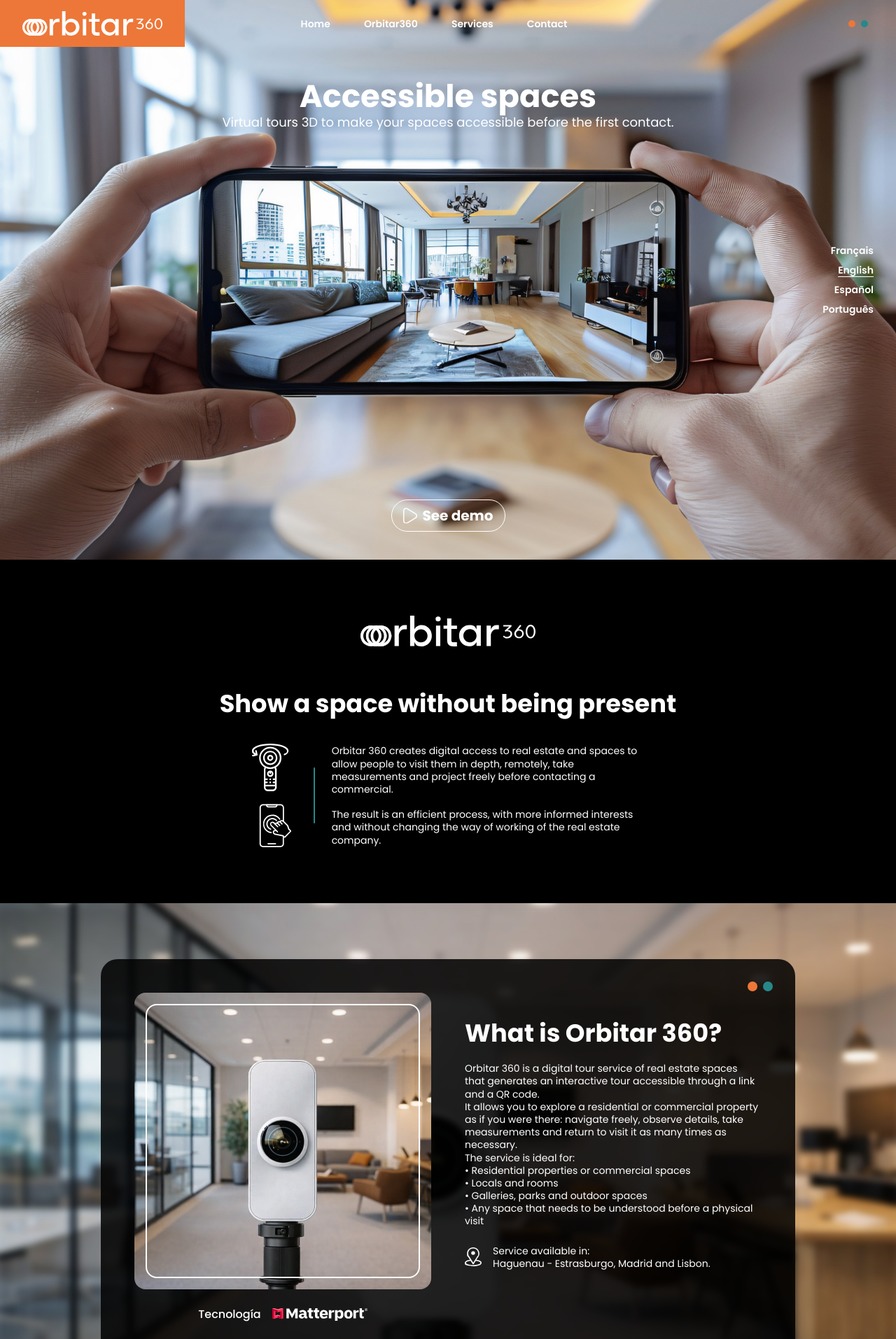
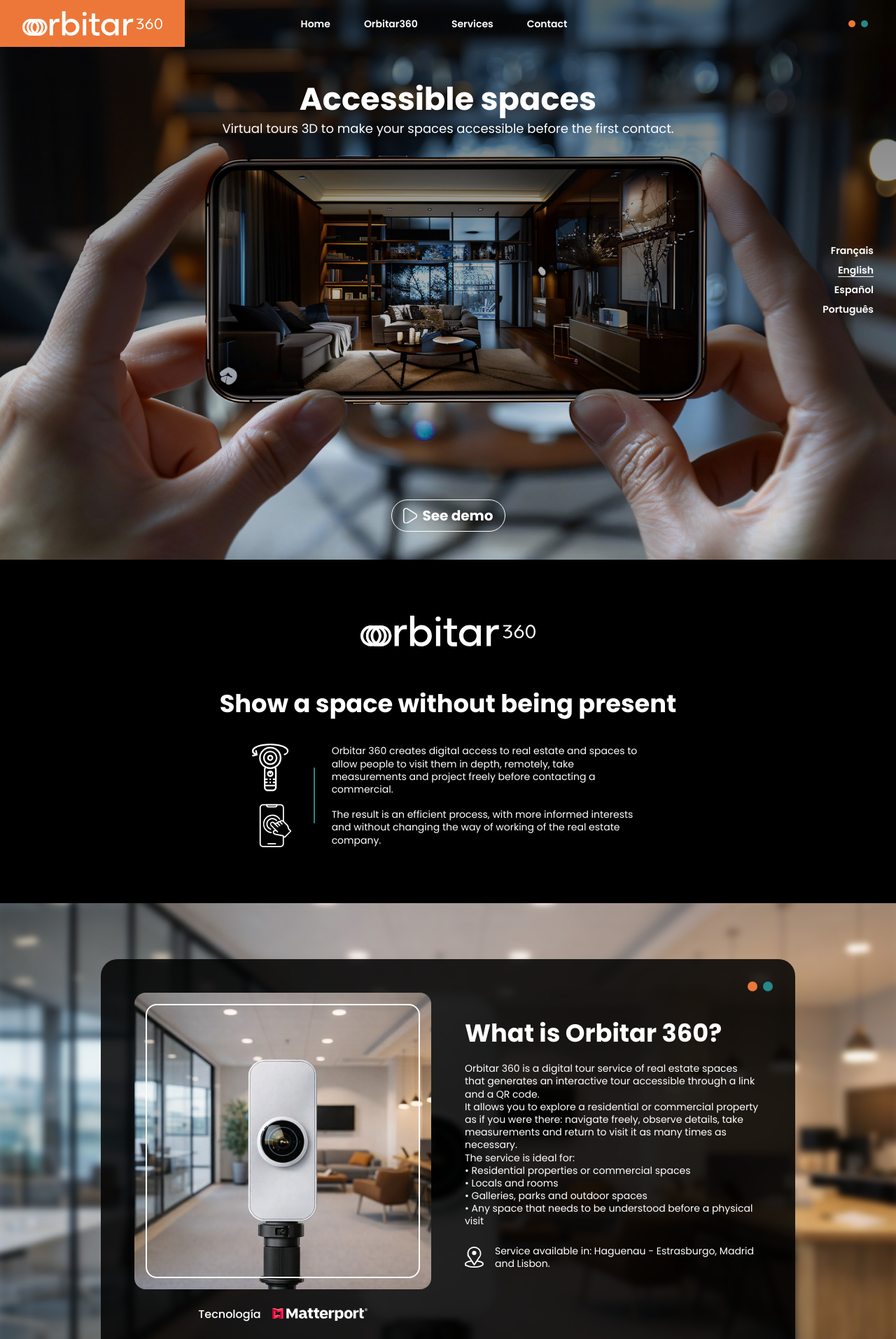
Before and after one commit to marianoariassoy/orbitar360, a Next.js app: page / in a window 1280 px wide. Shown: the top 1914 px of the page at 70% size. Built offline with nearby package versions, Linux system fonts and the light colour scheme.

Commit message:
first commit

```diff
--- a/app/globals.css
+++ b/app/globals.css
@@ -26,7 +26,7 @@ p {
 
 .text-4xl {
   font-size: 2.8rem;
-  line-height: 0.8;
+  line-height: 1;
 }
 
 .text-3xl {
@@ -40,7 +40,7 @@ p {
 
 @media (max-width: 640px) {
   .text-4xl {
-    font-size: 2.5rem;
+    font-size: 2.3rem;
   }
   .text-3xl {
     font-size: 1.5rem;
--- a/components/Hero.tsx
+++ b/components/Hero.tsx
@@ -2,8 +2,6 @@
 import { useT } from "@/lib/useT";
 import Lan from "./Lan";
 import { Forward } from "@/lib/icons";
-import { Fade } from "react-slideshow-image";
-import "react-slideshow-image/dist/styles.css";
 import { useInView } from "react-intersection-observer";
 
 const Hero = () => {
@@ -17,14 +15,16 @@ const Hero = () => {
     {
       image: "/images/hero-1.jpg",
     },
-    {
-      image: "/images/hero-2.jpg",
-    },
   ];
 
   return (
     <section id="hero" className="h-screen w-screen relative" ref={ref}>
-      <div className="absolute h-screen w-full z-20 pt-[15vh] pb-[5vh] px-8 flex flex-col items-center justify-between animate-fade-in">
+      <div
+        className="absolute h-screen w-full z-20 pt-20 lg:pt-[15vh] pb-[5vh] px-8 flex flex-col items-center justify-between animate-fade-in
+      from-black/60 to-transparent bg-linear-to-b
+
+      "
+      >
         <div className=" text-center">
           <h1 className="font-bold text-4xl text-center mb-2">
             {t.hero.title}
@@ -49,24 +49,12 @@ const Hero = () => {
         <Lan />
       </div>
 
-      <Fade
-        autoplay={true}
-        duration={4000}
-        transitionDuration={500}
-        infinite={true}
-        pauseOnHover={false}
-        arrows={false}
-      >
-        {data.map((item, index) => (
-          <div
-            key={index}
-            className={`h-screen w-screen bg-center bg-cover ${inView ? "animate-fade-in" : ""}`}
-            style={{
-              backgroundImage: `url(${item.image})`,
-            }}
-          ></div>
-        ))}
-      </Fade>
+      <div
+        className={`h-screen w-screen bg-center bg-cover ${inView ? "animate-fade-in" : ""}`}
+        style={{
+          backgroundImage: `url(${data[0].image})`,
+        }}
+      ></div>
     </section>
   );
 };
--- a/components/Orbitar360About.tsx
+++ b/components/Orbitar360About.tsx
@@ -27,9 +27,9 @@ const Orbigar360About = () => {
           <div className="absolute right-8 top-8">
             <Points size="lg" />
           </div>
-          <div className="flex flex-col gap-y-6 mt-10 lg:mt-0">
+          <div className="w-full overflow-hidden flex flex-col gap-y-6 mt-10 lg:mt-0">
             <div
-              className="aspect-square rounded-2xl p-4 relative"
+              className="w-full overflow-hidden aspect-square rounded-2xl p-4 relative"
               style={{
                 backgroundImage: "url(/images/orbitar-img.jpg)",
                 backgroundSize: "cover",
@@ -48,7 +48,7 @@ const Orbigar360About = () => {
               </span>
             </div>
           </div>
-          <div className="flex flex-col gap-y-6 lg:not-even:pt-10">
+          <div className="flex flex-col gap-y-6 lg:not-even:pt-10 text-center lg:text-left">
             <h2 className="font-bold text-3xl">{t.orbitar360About.title}</h2>
             <p className="whitespace-break-spaces text-sm">
               {t.orbitar360About.description}
@@ -58,12 +58,10 @@ const Orbigar360About = () => {
                 <img
                   src="/assets/pin.svg"
                   alt="Logo Location"
-                  className="w-6"
+                  className="w-8"
                 />
               </span>
-              <p className="text-sm whitespace-break-spaces">
-                {t.orbitar360About.address}
-              </p>
+              <p className="text-sm text-left">{t.orbitar360About.address}</p>
             </div>
           </div>
         </div>
```
